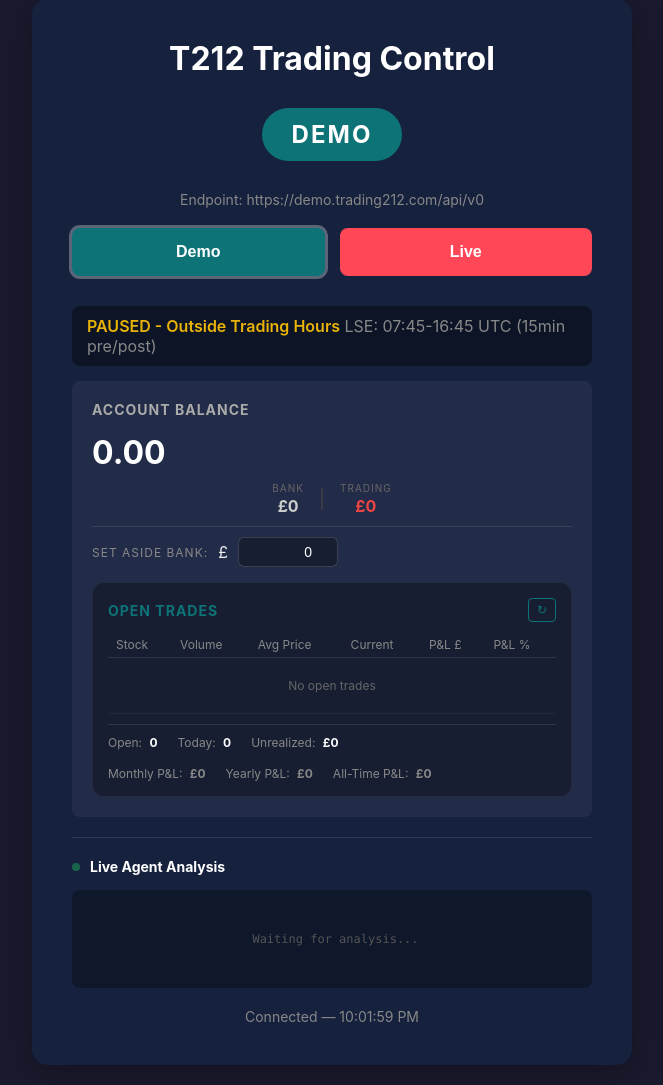
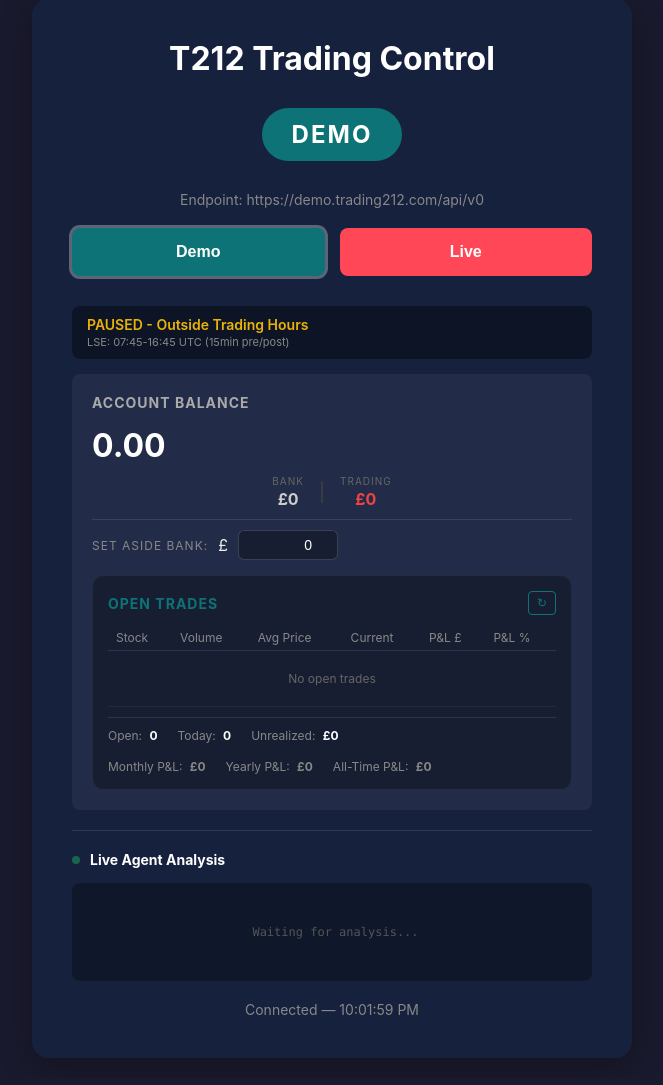
Before and after one commit to simthesexist/Trading212-TradingAgents, a Flask app: page / in a window 1280 px wide. Shown: the part 21-1106 px from the top of the page, without its empty margins (308-971 px from the left). After the commit the page ends 1079 px from the top, so only its background shows below. Run offline with Flask 3, Linux system fonts and the light colour scheme; data that the repository does not hold is empty.

Commit message:
Fix: PAUSED on new line, market-dot above, yellow styling

```diff
--- a/templates/index.html
+++ b/templates/index.html
@@ -305,14 +305,16 @@
             width: 10px;
             height: 10px;
             border-radius: 50%;
+            margin-top: 3px;
         }
         .market-dot.open { background: #22c55e; }
         .market-dot.closed { background: #eab308; }
         .market-dot.weekend { background: #888; }
-        #marketText { color: #eab308; font-weight: 600; }
-        .market-text-open { color: #22c55e; font-weight: 600; }
-        .market-text-closed { color: #eab308; font-weight: 600; }
-        .market-hours { color: #888; margin-left: auto; }
+        .market-info { display: flex; flex-direction: column; }
+        #marketText { font-weight: 600; font-size: 14px; color: #eab308; }
+        .market-text-open { color: #22c55e; }
+        .market-text-closed { color: #eab308; }
+        .market-hours { color: #888; font-size: 11px; margin-top: 2px; }
 
         /* Autonomous Agent Chat Panel */
         .agent-chat-panel {
@@ -448,8 +450,10 @@
         <!-- Market Status -->
         <div class="market-status">
             <span class="market-dot closed" id="marketDot"></span>
-            <span id="marketText">Checking market hours...</span>
-            <span class="market-hours" id="marketHours">LSE: 07:45-16:45 UTC (15min pre/post)</span>
+            <div class="market-info">
+                <div id="marketText">Checking market hours...</div>
+                <div class="market-hours" id="marketHours">LSE: 07:45-16:45 UTC (15min pre/post)</div>
+            </div>
         </div>
 
         <div class="account-info">
```
